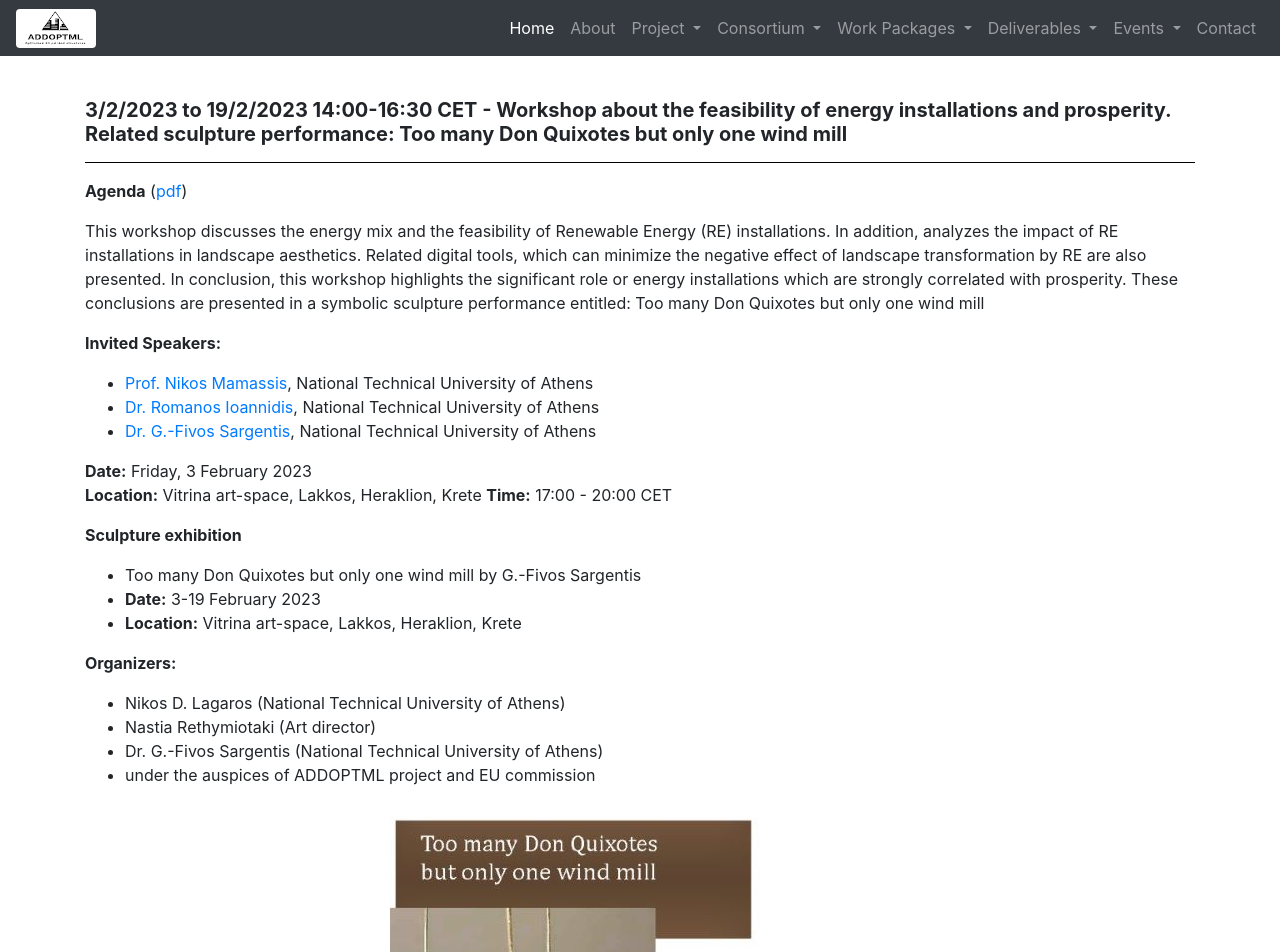
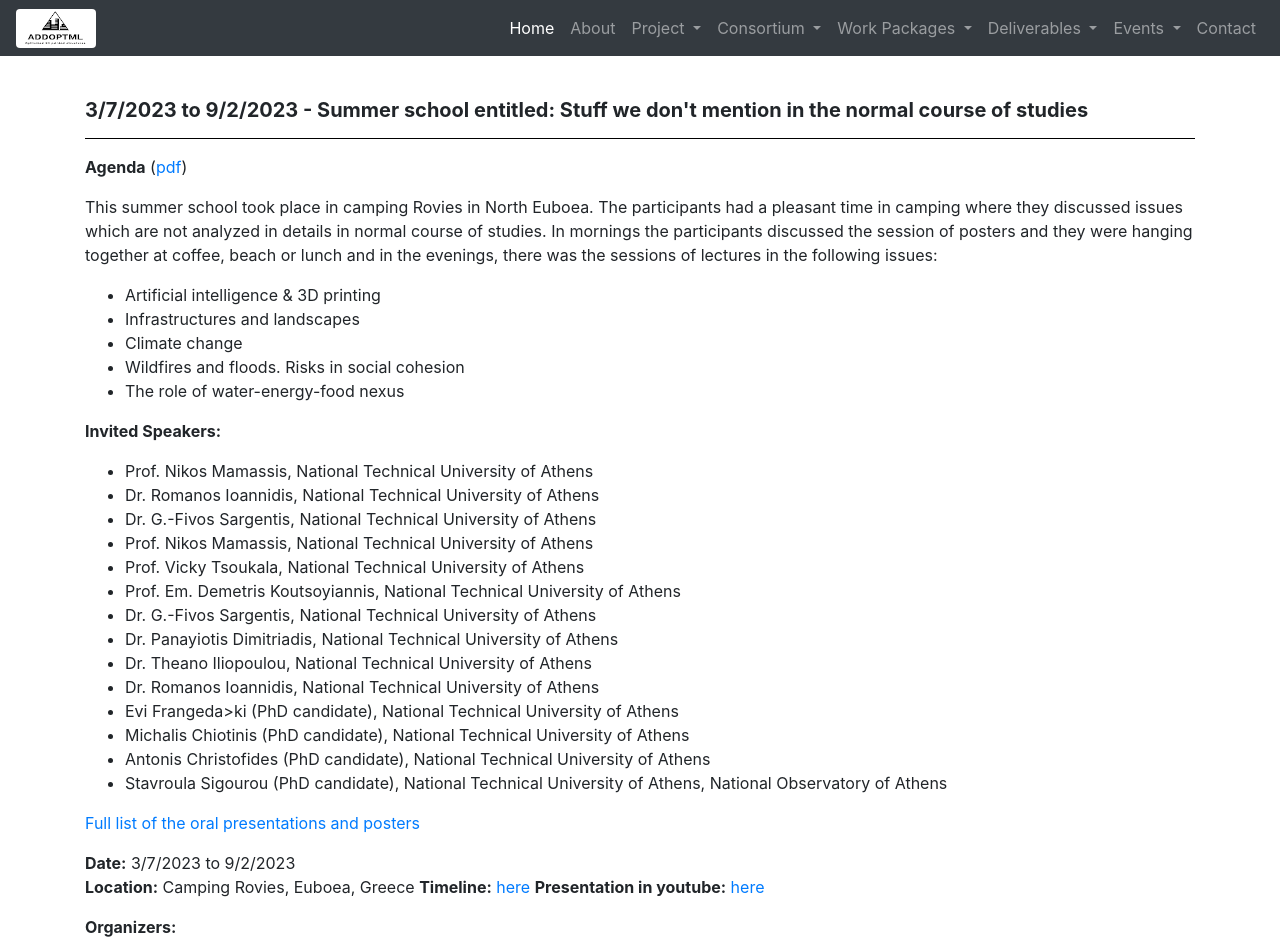
Before and after one commit to mkarampatsis/addoptml, a Jekyll site: the page built from _pages/workshops.html, in a window 1280 px wide and 1400 px high. Shown: the top 952 px of the window. Built offline with Jekyll 4.4.1, drawn with Linux system fonts in a browser that asks for light colours; nearby versions of some CDN libraries; some of the changed text lies outside the part shown.

Commit message:
add summer camp

```diff
--- a/_pages/workshops.html
+++ b/_pages/workshops.html
@@ -5,6 +5,77 @@ permalink: /workshops/
 ---
 <section class="events-section" id="events">
   <div class="container">
+
+    <div>
+      <!-- Section Header -->
+      <header class="section-content">
+        <h5>
+          <strong>3/7/2023 to 9/2/2023 - Summer school entitled: Stuff we don't mention in the normal course of studies</strong>
+        </h5>
+        <hr class="normal">
+      </header>
+
+      <header class="section-content">
+        <p><strong>Agenda</strong> (<a href="https://zenodo.org/records/8207433" target="_blank">pdf</a>)</p>
+      </header>
+
+      <p>This summer school took place in camping Rovies in North Euboea. The participants had a pleasant time in camping where they discussed issues which are not analyzed in details in normal course of studies. In mornings the participants discussed the session of posters and they were hanging together at coffee, beach or lunch and in the evenings, there was the sessions of lectures in the following issues:</p>
+
+      <ul>
+        <li>Artificial intelligence & 3D printing</li>
+        <li>Infrastructures and landscapes</li>
+        <li>Climate change</li>
+        <li>Wildfires and floods. Risks in social cohesion</li>
+        <li>The role of water-energy-food nexus</li>
+      </ul>
+
+      <p>
+        <strong>Invited Speakers:</strong>
+        <ul>
+          <li>Prof. Nikos Mamassis, National Technical University of Athens</li>
+          <li>Dr. Romanos Ioannidis, National Technical University of Athens</li>
+          <li>Dr. G.-Fivos  Sargentis, National Technical University of Athens</li>
+          <li>Prof. Nikos Mamassis, National Technical University of Athens</li>
+          <li>Prof. Vicky Tsoukala, National Technical University of Athens</li>
+          <li>Prof. Em. Demetris Koutsoyiannis, National Technical University of Athens</li>
+          <li>Dr. G.-Fivos Sargentis, National Technical University of Athens</li>
+          <li>Dr. Panayiotis Dimitriadis, National Technical University of Athens</li>
+          <li>Dr. Theano Iliopoulou, National Technical University of Athens</li>
+          <li>Dr. Romanos Ioannidis, National Technical University of Athens</li>
+          <li>Evi Frangeda>ki (PhD candidate), National Technical University of Athens</li>
+          <li>Michalis Chiotinis (PhD candidate), National Technical University of Athens</li>
+          <li>Antonis Christofides (PhD candidate), National Technical University of Athens</li>
+          <li>Stavroula Sigourou (PhD candidate), National Technical University of Athens, National Observatory of Athens</li>
+        </ul>
+      </p>
+
+      <p><a href="https://www.itia.ntua.gr/el/conference_documents/354/" target="_blank">Full list of the oral presentations and posters</a></p>
+
+      <p>
+        <strong>Date:</strong>  3/7/2023 to 9/2/2023<br>
+        <strong>Location:</strong>  Camping Rovies, Euboea, Greece
+        <strong>Timeline:</strong>  <a href="https://www.facebook.com/groups/280416004388814" target="_blank">here</a>
+        <strong>Presentation in youtube:</strong>  <a href="https://youtu.be/p35C6DOMLhw" target="_blank">here</a>
+      </p>
+
+      <p>
+        <strong>Organizers:</strong><br>
+        <ul>
+          <li>Nikos D. Lagaros (National Technical University of Athens)</li>
+          <li>Prof. Nikos Mamassis (National Technical University of Athens)</li>
+          <li>Dr. G.-Fivos  Sargentis (National Technical University of Athens)</li>
+          <li>under the auspices of ADDOPTML project and EU commission</li>
+        </ul>
+      </p>
+
+      <!-- Section Image -->
+      <p>
+        <img class="rounded mx-auto d-block" src="{{site.baseurl}}/assets/imgs/events/workshop1/summer-camp.png" width="500" height="auto" alt="Addoptml">
+      </p>
+
+    </div>
+
+    <br><br>
 
     <div>
       <!-- Section Header -->
@@ -24,9 +95,9 @@ permalink: /workshops/
       <p>
         <strong>Invited Speakers:</strong>
         <ul>
-          <li><a data-toggle="collapse" href="#speaker1" role="button" aria-expanded="false" aria-controls="collapseExample">Prof. Nikos Mamassis</a>, National Technical University of Athens</li>
-          <li><a data-toggle="collapse" href="#speaker2" role="button" aria-expanded="false" aria-controls="collapseExample">Dr. Romanos Ioannidis</a>, National Technical University of Athens</li>
-          <li><a data-toggle="collapse" href="#speaker3" role="button" aria-expanded="false" aria-controls="collapseExample">Dr. G.-Fivos  Sargentis</a>, National Technical University of Athens</li>
+          <li>Prof. Nikos Mamassis, National Technical University of Athens</li>
+          <li>Dr. Romanos Ioannidis, National Technical University of Athens</li>
+          <li>Dr. G.-Fivos  Sargentis, National Technical University of Athens</li>
         </ul>
       </p>
 
```
Also changed, not shown: 1 other file.
